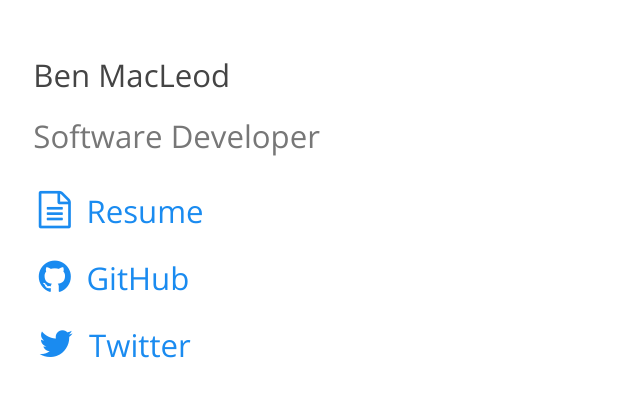
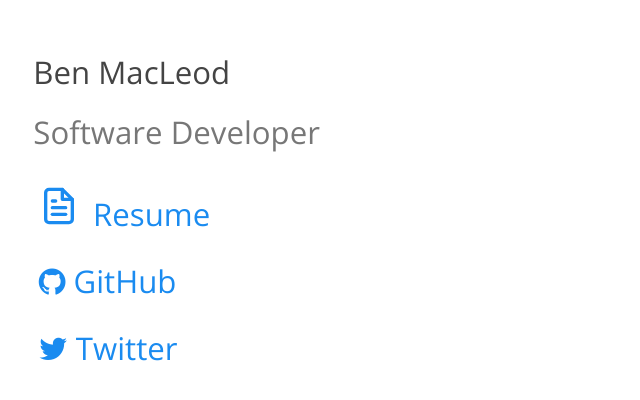
Before and after one commit to bitswamp/benmacleod.com-11ty, an Eleventy site: page index.html in a window 1280 px wide. Shown: the part 194-594 px from the top of the page, without its empty margins (0-640 px from the left). Built offline with nearby package versions, Linux system fonts and the light colour scheme; Eleventy itself is replaced by a stand-in of ours; files that its build step writes are made by us from their sources.

Commit message:
Switch pdf and resume icons to use feather icon svgs

```diff
--- a/_includes/feather.html
+++ b/_includes/feather.html
@@ -1,3 +1,3 @@
-<svg class="feather">
+<svg class="feather {{ class }}">
     <use xlink:href="/feather-sprite.svg#{{ icon }}"/>
 </svg>
--- a/index.html
+++ b/index.html
@@ -4,7 +4,7 @@ layout: layout
 <ul class="links">
     <li>
         <a href="/resume/">
-            <span class="fa fa-file-text-o" aria-hidden="true"></span>
+            {% include feather.html, icon: "file-text", class: "feather-large" %}
             Resume
         </a>
     </li>
--- a/static/index.css
+++ b/static/index.css
@@ -1,4 +1,19 @@
 @import url(https://fonts.googleapis.com/css?family=Open+Sans:400,700,600);
+
+.feather {
+    width: 24px;
+    height: 24px;
+    stroke: currentColor;
+    stroke-width: 2;
+    stroke-linecap: round;
+    stroke-linejoin: round;
+    fill: none;
+}
+
+.feather-large {
+    width: 40px;
+    height: 40px;
+}
 
 html {
     height: 100%;
@@ -66,12 +81,9 @@ a {
     transition: border-color 0.5s ease;
 }
 
-a span.fa {
+a svg {
     color: #1a8bf0;
-    display: inline-block;
-    font-size: 1.2em;
     padding-right: 0.2em;
-    /* padding-top: 0.1em; */
 }
 
 a:hover {
--- a/static/resume/index.css
+++ b/static/resume/index.css
@@ -8,6 +8,11 @@
     stroke-linecap: round;
     stroke-linejoin: round;
     fill: none;
+}
+
+.feather-large {
+    width: 48px;
+    height: 48px;
 }
 
 html {
```
Also changed, not shown: resume.html (+1 -2 lines), 4 other files.
